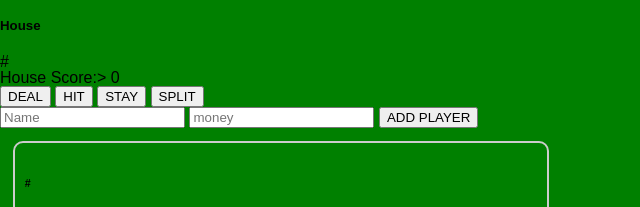
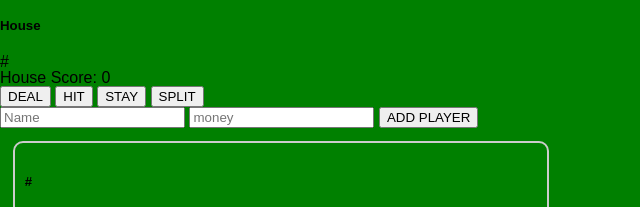
Before and after one commit to tirzahmorrison/blackjack, a website: page public/index.html in a window 1280 px wide. Shown: the part 170-377 px from the top of the page, 0-640 px from the left. Drawn offline with Linux system fonts and the light colour scheme.

Commit message:
html done I think

```diff
--- a/public/index.html
+++ b/public/index.html
@@ -11,9 +11,6 @@
 </head>
 
 <body>
-
-  <html>
-
   <section class="blackjack">
     <header>
       <h1>BLACKJACK</h1>
@@ -41,8 +38,9 @@
           <h1>House</h1>
         </section>
         <section class="hand">#</section>
-        <section class="house-plays">House Score:>
+        <section class="house-plays">House Score:
           <span>0</span>
+        </section>
       </section>
     </section>
 
@@ -75,7 +73,7 @@
 
     </section>
   </section>
-       </section>
+  <script src="/main.js" charset="utf-8"></script>
+</body>
 
-       </body>
 </html>
```
Lines whose indentation alone changed are shown as unchanged.
